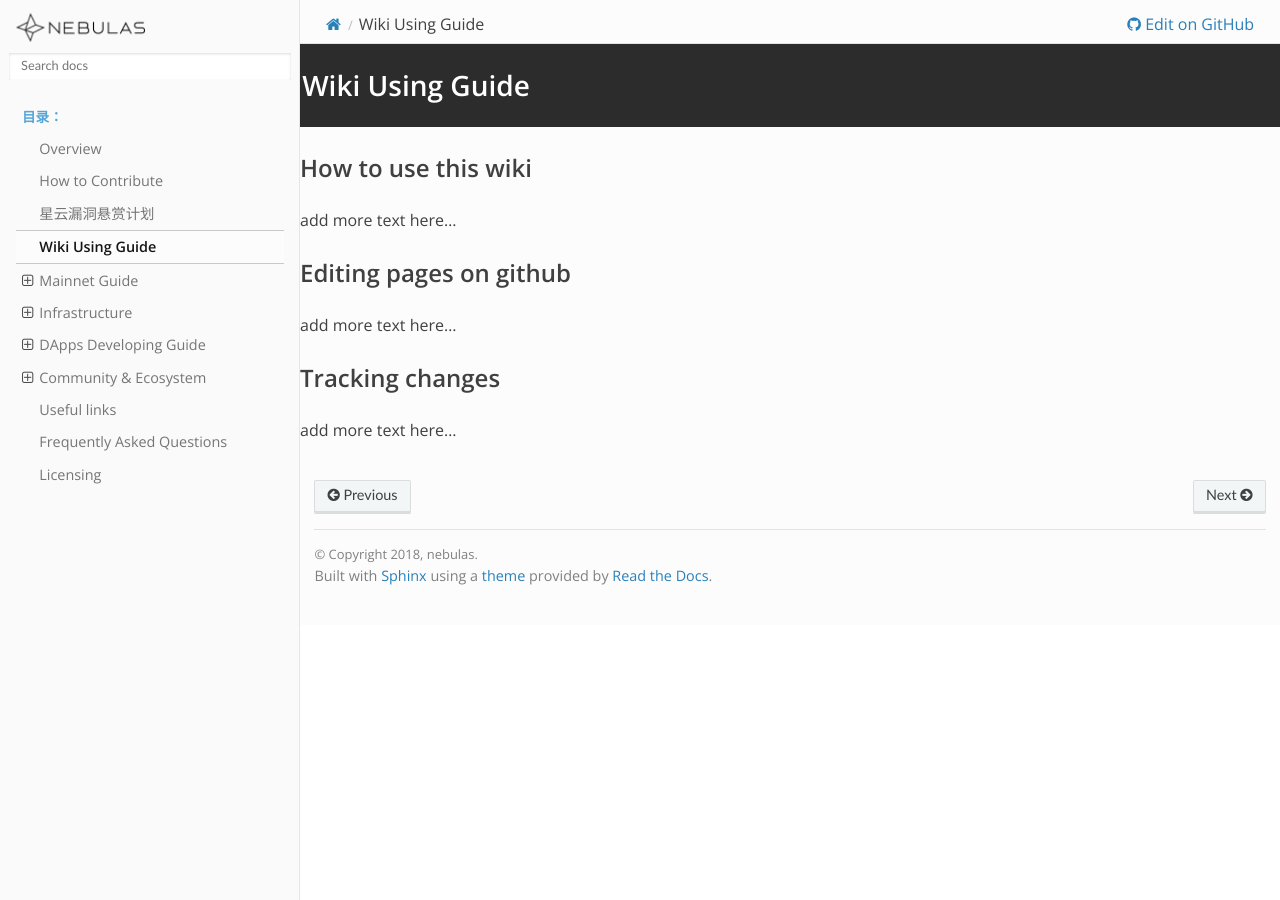
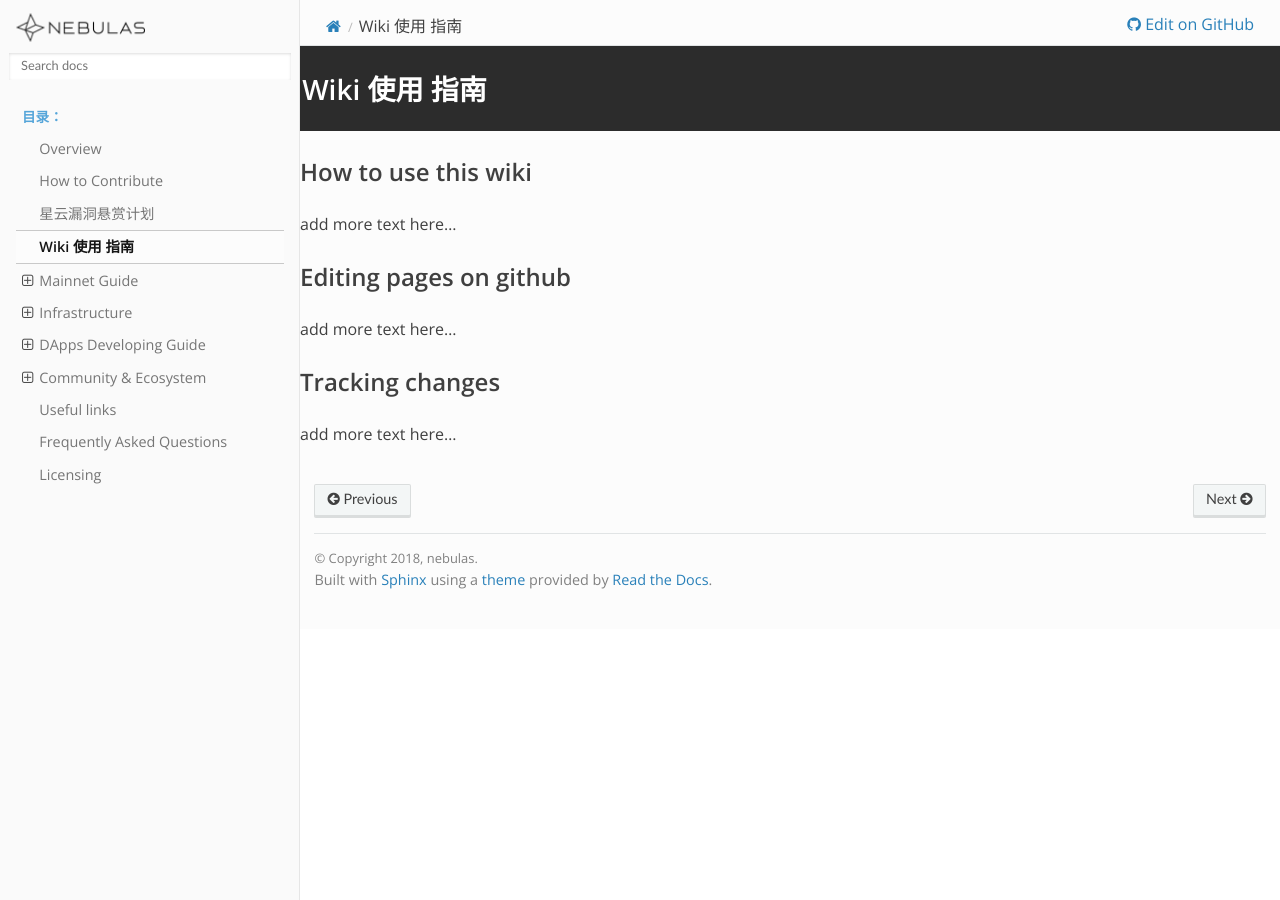
Before and after one commit to nebulasio/nebdocs, a Sphinx documentation site: the page built from docs/wiki-using-guide.md, in a window 1280 px wide. Built offline with Sphinx 7.4.7 and the Read the Docs theme 2.0.0, drawn with Linux system fonts in a browser that asks for light colours; pages that are not in the unit, such as notebooks, are missing from menus.

Commit message:
update tittle

```diff
--- a/docs/wiki-using-guide.md
+++ b/docs/wiki-using-guide.md
@@ -1,4 +1,4 @@
-# Wiki Using Guide
+# Wiki 使用 指南
 
 ## How to use this wiki
 add more text here...
```
